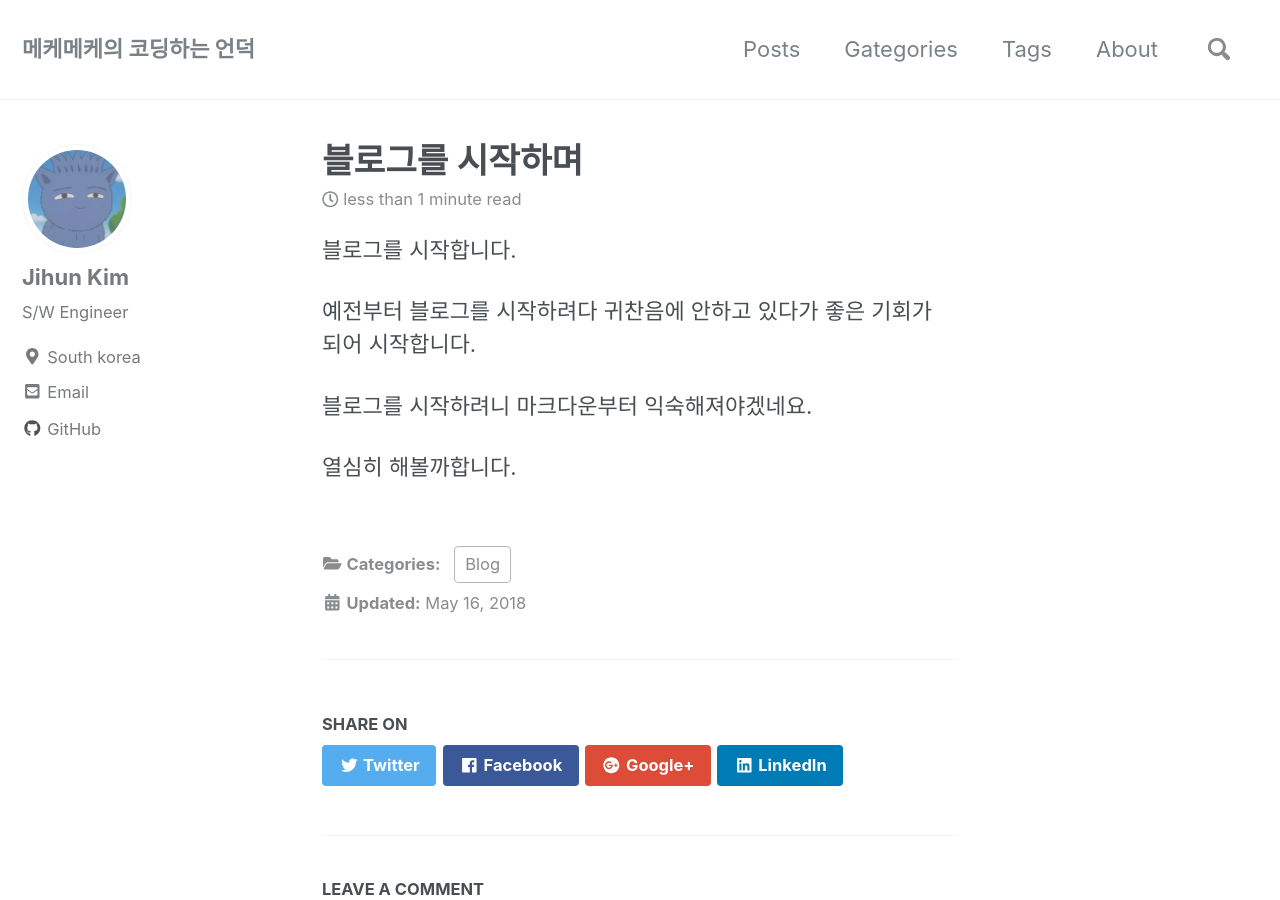
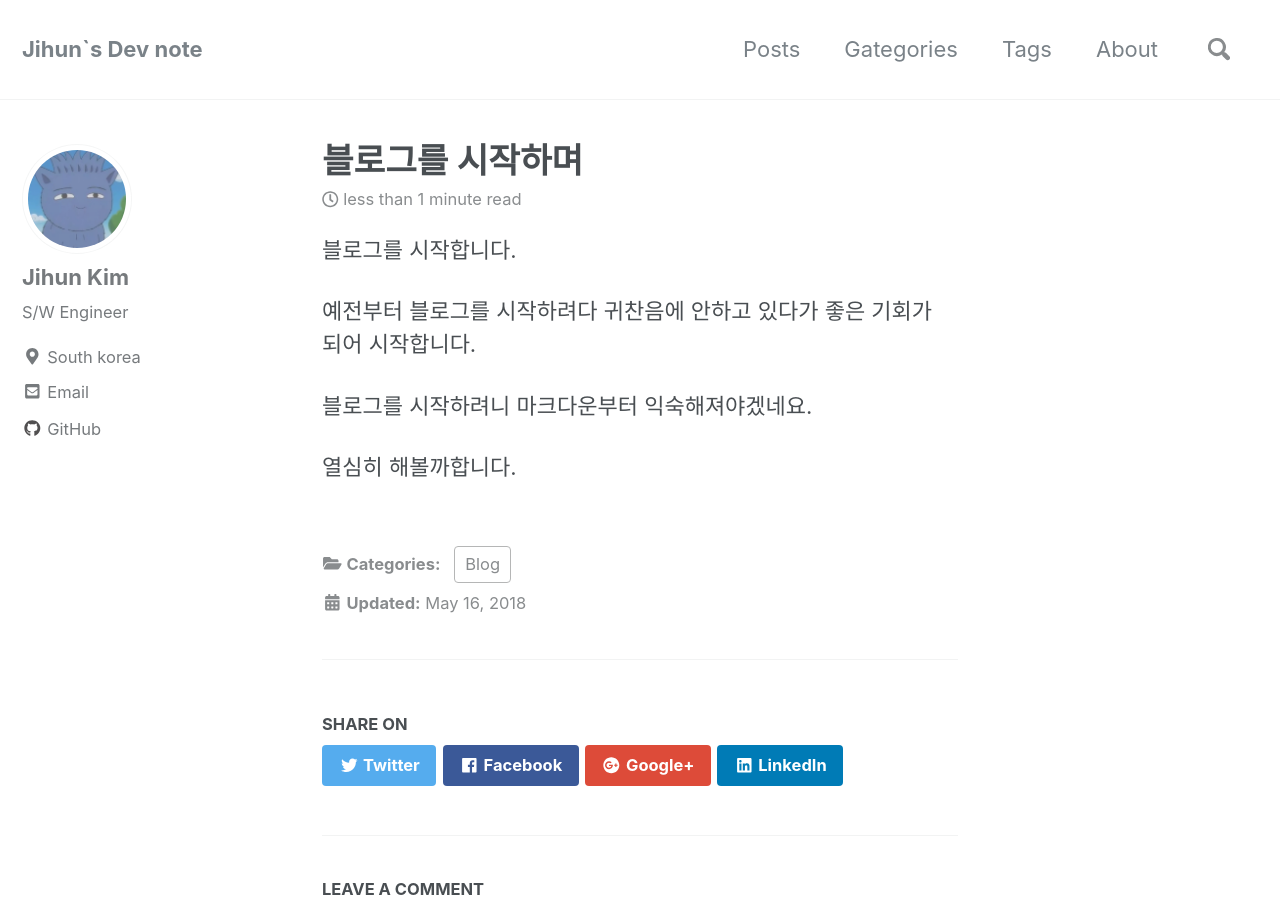
Before and after one commit to JihunDev/JihunDev.github.io, a Jekyll site: the page built from _posts/2018-05-16-Blog-Start.md, in a window 1280 px wide and 900 px high. Built offline with Jekyll 4.4.1, drawn with Linux system fonts in a browser that asks for light colours; nearby versions of some CDN libraries; comment, search, counter and statistics services are not loaded.

Commit message:
Docs : 오타 수정 및 홈페이지 이름 수정

```diff
--- a/_config.yml
+++ b/_config.yml
@@ -16,10 +16,10 @@ minimal_mistakes_skin    : "default" # "air", "aqua", "contrast", "dark", "dirt"
 
 # Site Settings
 locale                   : "en-US"
-title                    : "메케메케의 코딩하는 언덕"
+title                    : "Jihun`s Dev note"
 title_separator          : "-"
 name                     : "Jihun Kim"
-description              : "S/W Engineer"
+description              : "Developer"
 url                      : "https://jihundev.github.io/" # the base hostname & protocol for your site e.g. "https://mmistakes.github.io"
 baseurl                  : # the subpath of your site, e.g. "/blog"
 repository               : "JihunDev/JihunDev.github.io" # GitHub username/repo-name e.g. "mmistakes/minimal-mistakes"
--- a/_posts/2018-05-16-Blog-Start.md
+++ b/_posts/2018-05-16-Blog-Start.md
@@ -8,7 +8,6 @@ tags:
 toc: false
 toc_label: "On This Page"
 toc_icon: "cog"
-
 ---
 
 블로그를 시작합니다.
```
Also changed, not shown: README.md.
